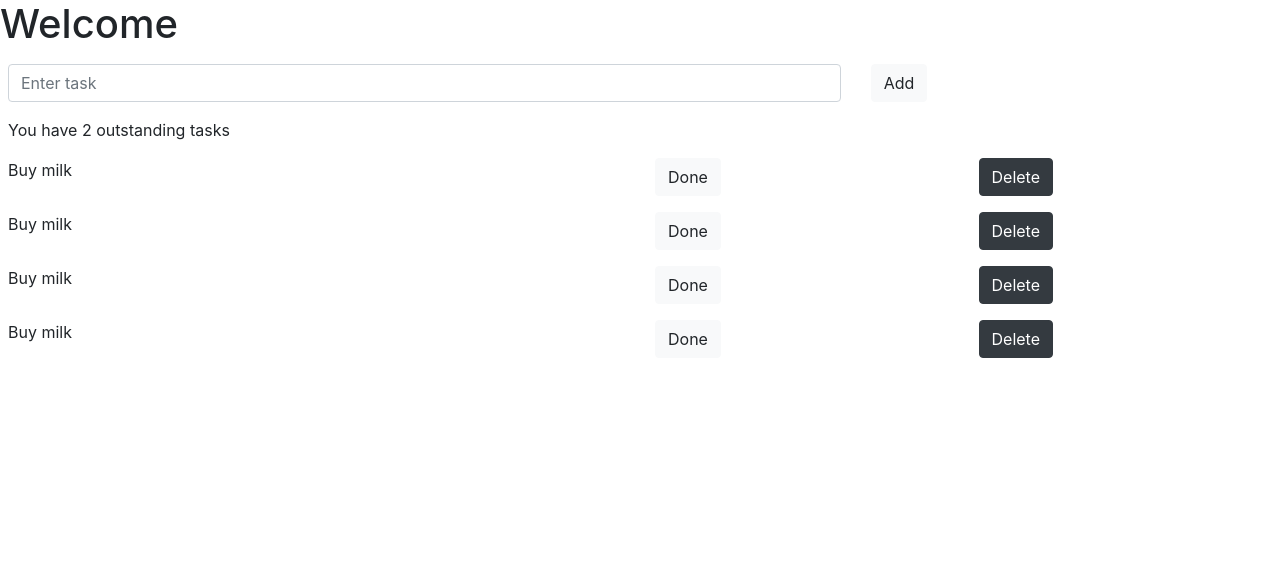
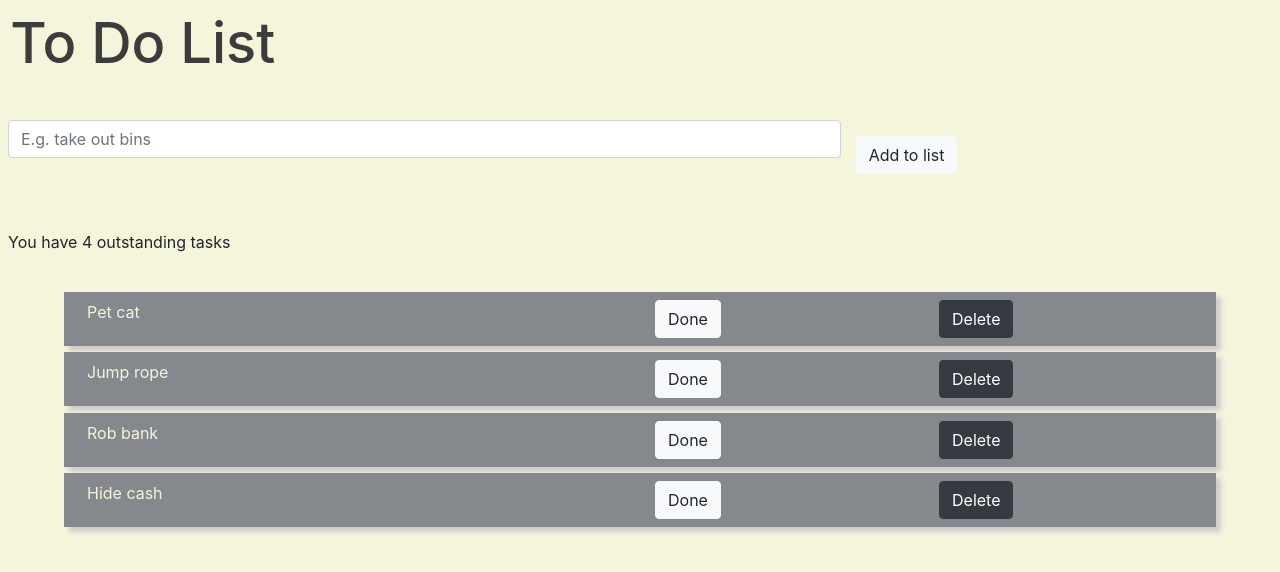
Before and after one commit to mld1/todo-app-frontend, a React (Create React App) app: page / in a window 1280 px wide. Shown: the top 572 px of the page. Built offline with nearby package versions, Linux system fonts and the light colour scheme.

Commit message:
Add new task to task list completed. CSS changed

```diff
--- a/package.json
+++ b/package.json
@@ -5,7 +5,8 @@
   "dependencies": {
     "react": "^16.11.0",
     "react-dom": "^16.11.0",
-    "react-scripts": "3.2.0"
+    "react-scripts": "3.2.0",
+    "uuid": "^3.3.3"
   },
   "scripts": {
     "start": "react-scripts start",
--- a/src/App.css
+++ b/src/App.css
@@ -0,0 +1,10 @@
+h1 {
+  font: "monaco";
+  font-size: 350%;
+  margin: 0.8%;
+  color: rgb(61, 60, 60);
+}
+
+body {
+  background-color: beige;
+}
--- a/src/App.js
+++ b/src/App.js
@@ -1,22 +1,53 @@
 import React from "react";
-import "./App.css";
 import Task from "./task";
 import AddTask from "./addTask";
 import OutstandingTasks from "./outstandingTasks";
+import "./task.js";
+import uuid from "uuid/v4";
 
 class App extends React.Component {
+  state = {
+    tasks: [
+      { text: "Pet cat", completed: true, date: "2019-10-25", id: uuid() },
+      { text: "Jump rope", completed: false, date: "2019-10-20", id: uuid() },
+      { text: "Rob bank", completed: true, date: "2019-08-26", id: uuid() },
+      { text: "Hide cash", completed: false, date: "2019-08-26", id: uuid() }
+    ]
+  };
+
+  addTask = taskText => {
+    //create new task (with default completed and date properties)
+    //"buy shoes"
+    const newTask = {
+      text: taskText,
+      completed: false,
+      date: "2019-10-21",
+      //create a random id - hash or uuid
+      id: uuid()
+    };
+    //Add that task to the state
+    //never do this.state.tasks.push(item) and access state directly
+    const tasksCopy = this.state.tasks.slice();
+    tasksCopy.push(newTask);
+    this.setState({
+      tasks: tasksCopy
+    });
+  };
+
   render() {
     return (
       <div className="Container">
         <header>
-          <h1>Welcome</h1>
+          <h1>To Do List</h1>
         </header>
-        <AddTask />
-        <OutstandingTasks />
-        <Task />
-        <Task />
-        <Task />
-        <Task />
+        <br className="grey"></br>
+        <AddTask addTaskFunc={this.addTask} />
+        <br className="grey"></br>
+        <OutstandingTasks count={this.state.tasks.length} />
+        <br className="grey"></br>
+        {this.state.tasks.map(task => {
+          return <Task text={task.text} />;
+        })}
       </div>
     );
   }
--- a/src/addTask.js
+++ b/src/addTask.js
@@ -1,23 +1,50 @@
 import React from "react";
 
 class AddTask extends React.Component {
+  //initial state
+  state = {
+    newTaskText: ""
+  };
+
+  updateTaskText = event => {
+    this.setState({
+      newTaskText: event.target.value
+    });
+  };
+
+  handleClick = () => {
+    this.props.addTaskFunc(this.state.newTaskText);
+    this.setState({
+      newTaskText: ""
+    });
+  };
+
   render() {
+    // JSX is NOT HTML
     return (
+      <section>
         <div className="row p-2">
           <div className="col-8">
             <input
+              id="addItemInput"
               type="text"
               className="form-control"
-            aria-describedby="add task"
-            placeholder="Enter task"
+              placeholder="E.g. take out bins"
+              value={this.state.newTaskText}
+              onChange={this.updateTaskText}
             />
           </div>
-        <div className="col-4">
-          <button type="button" className="btn btn-light">
-            Add
+          <div className="mt-3 mb-3">
+            <button
+              id="addButton"
+              className="btn btn-light"
+              onClick={this.handleClick}
+            >
+              Add to list
             </button>
           </div>
         </div>
+      </section>
     );
   }
 }
--- a/src/outstandingTasks.js
+++ b/src/outstandingTasks.js
@@ -1,10 +1,13 @@
 import React from "react";
+import "./App.css";
 
 class OutstandingTasks extends React.Component {
   render() {
     return (
       <div className="row p-2">
-        <div className="col-12">You have 2 outstanding tasks</div>
+        <div className="col-12">
+          You have {this.props.count} outstanding tasks
+        </div>
       </div>
     );
   }
--- /dev/null
+++ b/src/task.css
@@ -0,0 +1,11 @@
+.grey {
+  background-color: rgb(133, 136, 141);
+  box-shadow: 5px 5px 5px #cecbcb;
+}
+
+.rowmargin {
+  margin: 5%;
+  color: beige;
+  margin-bottom: 0.5%;
+  margin-top: 0.5%;
+}
--- a/src/task.js
+++ b/src/task.js
@@ -1,10 +1,11 @@
 import React from "react";
+import "./task.css";
 
 class Task extends React.Component {
   render() {
     return (
-      <div className="row p-2">
-        <div className="col-6">Buy milk</div>
+      <div className="row p-2 grey rowmargin">
+        <div className="col-6">{this.props.text}</div>
         <div className="col-3">
           <button type="button" className="btn btn-light">
             Done
```
Lines whose indentation alone changed are shown as unchanged.
